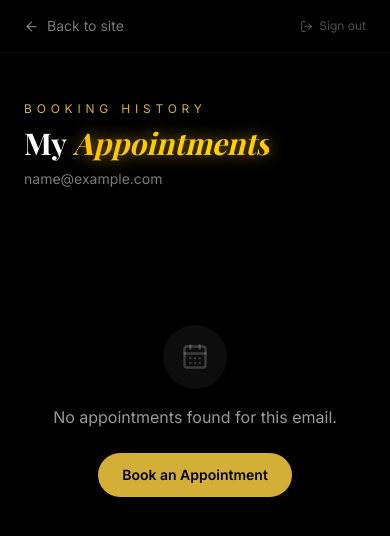
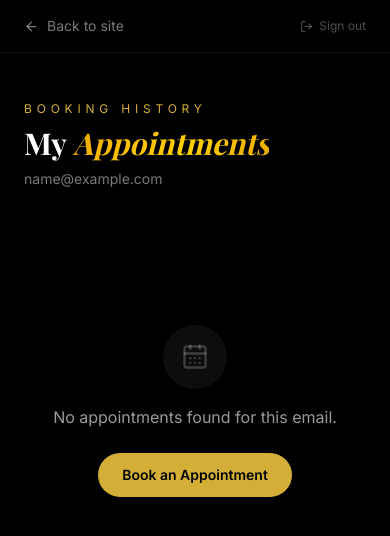
Before and after one commit to Bilalfahad999/Aks-barber-shop, a Next.js app: page /appointments in a window 390 px wide. Shown: the top 536 px of the page. Built offline with nearby package versions, Linux system fonts and the light colour scheme; sample sign-in values are in the browser's storage; a web font is replaced by a local one.

Commit message:
fix: remove glow/shadow from mobile gold, use clean vibrant amber color only

```diff
--- a/src/app/globals.css
+++ b/src/app/globals.css
@@ -92,15 +92,12 @@
   }
 
   @media (max-width: 768px) {
-    /* Richer, warmer gold on mobile where screens render duller */
+    /* Brighter, more saturated gold for mobile — no glow/shadow, just pure color */
     .gold-text {
-      background: linear-gradient(135deg, #FFD700 0%, #FFC200 30%, #FFB800 50%, #FFC200 70%, #FFD700 100%);
-      background-size: 200% auto;
+      background: linear-gradient(135deg, #E8A800 0%, #FFC300 40%, #FFD000 60%, #E8A800 100%);
       -webkit-background-clip: text;
       -webkit-text-fill-color: transparent;
       background-clip: text;
-      animation: shimmer 3s linear infinite;
-      filter: drop-shadow(0 0 8px rgba(255, 200, 0, 0.6));
     }
   }
 
@@ -112,18 +109,7 @@
     box-shadow: 0 0 20px rgba(212, 175, 55, 0.2), 0 0 40px rgba(212, 175, 55, 0.1);
   }
 
-  @media (max-width: 768px) {
-    .gold-glow {
-      box-shadow: 0 0 24px rgba(255, 200, 0, 0.5), 0 0 48px rgba(255, 180, 0, 0.3), 0 0 72px rgba(255, 160, 0, 0.15);
-    }
-    .glass-gold {
-      background: rgba(255, 200, 0, 0.08);
-      border: 1px solid rgba(255, 200, 0, 0.28);
-    }
-    .gold-border {
-      border: 1px solid rgba(255, 200, 0, 0.45);
-    }
-  }
+
 
   .glass {
     background: rgba(255, 255, 255, 0.03);
```
